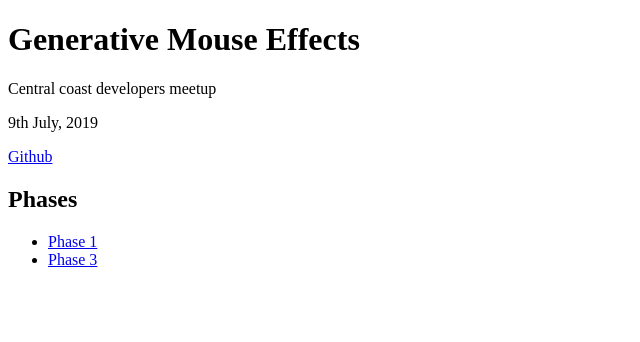
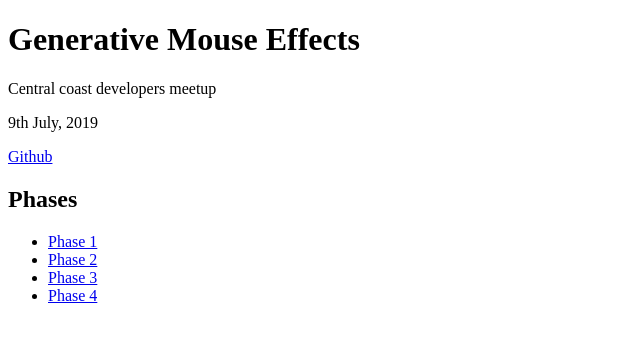
Before and after one commit to willmcl/mouse-effect-talk, a plain HTML site: page index.html in a window 1280 px wide. Shown: the whole page, without its empty margins (0-640 px from the left). Drawn offline with Linux system fonts and the light colour scheme.

Commit message:
Update the contents page.

```diff
--- a/index.html
+++ b/index.html
@@ -17,7 +17,9 @@
 <h2>Phases</h2>
 <ul>
     <li><a href="./phase1.html" target="_blank" rel="noopener noreferrer">Phase 1</a></li>
+    <li><a href="./phase2.html" target="_blank" rel="noopener noreferrer">Phase 2</a></li>
     <li><a href="./phase3.html" target="_blank" rel="noopener noreferrer">Phase 3</a></li>
+    <li><a href="./phase4.html" target="_blank" rel="noopener noreferrer">Phase 4</a></li>
 </ul>
 </body>
 </html>
```
